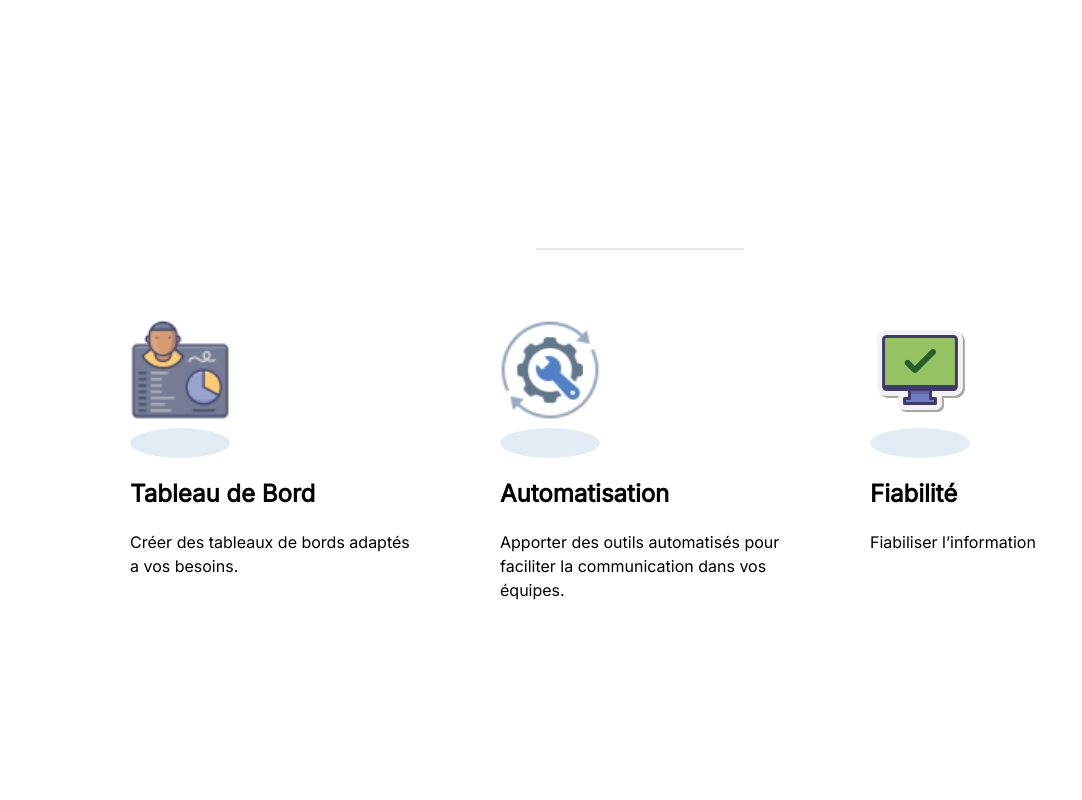
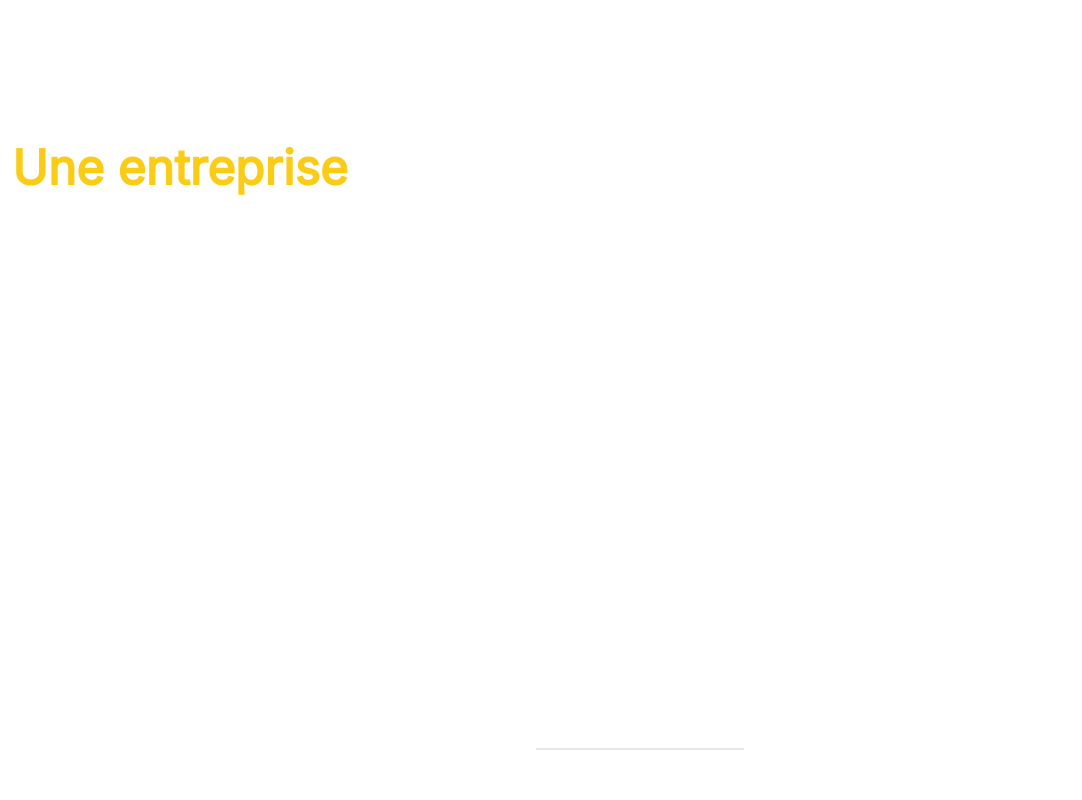
Before and after one commit to databisolution/Data-BiSolutions, a React (Create React App) app: page / in a window 1280 px wide. Shown: the part 500-1300 px from the top of the page, without its empty margins (0-1082 px from the left). Built offline with nearby package versions, Linux system fonts and the light colour scheme.

Commit message:
correction hauteur de texte

```diff
--- a/src/App.css
+++ b/src/App.css
@@ -104,8 +104,6 @@ E1BC29 */
 .title
 {
   padding-top: 30px;
-  /* height: 350px; */
-  /* width: 3000px; */
   background-image: linear-gradient(263deg, rgb(255,255,255),rgb(248,222,128));
   clip-path: polygon(0 0%, 100% 32%, 100% 100%, 0% 100%);
 }
@@ -150,3 +148,8 @@ E1BC29 */
   background-repeat: no-repeat;
   background-size: cover;
 }
+
+/*======================== Logo évo =========================*/
+.evol{
+  background-image: linear-gradient(180deg, rgb(238,238,238),rgb(255,255,255));
+}
--- a/src/components/Border.js
+++ b/src/components/Border.js
@@ -4,8 +4,6 @@ const Border = () => {
   return (
     <div
       className="border-b-[2px] mx-auto w-52 p-4"
-      data-aos="zoom-in-down"
-      data-aos-duration="1800"
     ></div>
   );
 };
--- a/src/components/OrgCard.js
+++ b/src/components/OrgCard.js
@@ -1,9 +1,8 @@
 import React from "react";
-// import dashlogo from "../containers/assets/images/dashlogo.png";
 
 const OrgCard = ({cardLogo, cardTitle, cardDesc}) => {
   return (
-    <div className="w-[280px] h-[480px] mt-[100px]">
+    <div className="w-[280px] h-[480px] lg:mt-[240px]">
       <img className="w-[100px] h-[100px]" src={cardLogo} alt="logo" />
       <div className="logoAccueil mt-2"></div>
       <h1 className="my-5 flex text-2xl font-semibold">{cardTitle}</h1>
--- a/src/components/Swipers.js
+++ b/src/components/Swipers.js
@@ -9,7 +9,7 @@ import { EffectCoverflow, Pagination, Autoplay } from "swiper";
 
 const Swipers = () => {
   return (
-    <div className="w-[300px] xm:w-[500px] md:w-[800px] mx-auto grayscale-carousel z-0 mt-[200px]">
+    <div className="w-[300px] xm:w-[500px] md:w-[800px] mx-auto grayscale-carousel z-0 mt-[150px]">
     <Swiper
       effect={"coverflow"}
       grabCursor={true}
--- a/src/components/Title.js
+++ b/src/components/Title.js
@@ -4,7 +4,7 @@ const Title = ({titleDesc}) => {
   return (
     <>
       <div className="title gradient-background w-[300px] sm:w-[320px] xm:w-[500px] h-[500px] md:w-[700px] lg:w-full md:h-[350px] mx-auto">
-        <p className="lg:w-[1000px] font-semibold 2xl:leading-[50px] relative text-3xl top-32 mx-auto">{titleDesc}</p>
+        <p className="lg:w-[1000px] font-semibold 2xl:leading-[50px] relative text-lg leading-[40px] lg:text-3xl top-32 mx-auto">{titleDesc}</p>
       </div>
     </>
   );
--- a/src/containers/MainPage.js
+++ b/src/containers/MainPage.js
@@ -32,10 +32,10 @@ const MainPage = () => {
             Data & BI Solutions
           </h1>
         </div>
-        <div className="w-[0px] xl:w-[1500px] mx-auto relative my-20">
-          {/* <div className="parallax"></div>
+        <div className="w-[300px] xl:w-[1500px] mx-auto relative my-20">
+          <div className="parallax"></div>
           <div className="absolute top-0 ">
-            <p className="parallax text-2xl text-justify p-2 text-white flex flex-col w-[700px] h-[300px] backdrop-blur-sm 2xl:leading-[70px]">
+            <p className="parallax text-2xl text-justify p-2 text-white flex flex-col md:w-[700px] h-[300px] backdrop-blur-sm 2xl:leading-[70px]">
               <span className="text-5xl text-yellow-400 font-semibold">
                 Une entreprise
               </span>{" "}
@@ -43,14 +43,14 @@ const MainPage = () => {
               activité et d’apporter des solutions dédiées en analyse BI et en
               applications automatisées pour les dirigeants et leurs équipes.
             </p>
-          </div> */}
+          </div>
         </div>
         <Border />
-        <div className="h-[1500px] w-[300px] lg:w-[1020px] lg:h-[520px] mx-auto flex flex-col lg:flex-row justify-between items-center">
+        <div className="h-[1000px] w-[300px] lg:w-[1020px] lg:h-[320px] mx-auto flex flex-col lg:flex-row justify-between items-center my-20">
           <OrgCard
             cardLogo={dashlogo}
-            cardTitle={"Tableau de Bord"}
-            cardDesc={"Créer des tableaux de bords adaptés a vos besoins."}
+            cardTitle={"Tableaux de Bords"}
+            cardDesc={"Créer des tableaux de bords adaptés à vos besoins."}
           />
           <OrgCard
             cardLogo={rpa}
@@ -215,11 +215,6 @@ const MainPage = () => {
             </div>
           </div>
           <Border />
-          {/* <Title
-            titleDesc={
-              " La centralisation de la donnée offre de grandes possibilités d’analyse."
-            }
-          /> */}
         </div>
         <Title
           titleDesc={
@@ -228,11 +223,20 @@ const MainPage = () => {
           }
         />
         <Border />
-        <div className="w-[300px] md:w-[650px] h-[1000px] lg:w-full xl:w-[1280px] lg:h-[600px] flex flex-col lg:flex-row justify-evenly border rounded-md mx-auto shadow-xl my-10">
+        <div
+          className="evol w-[300px] md:w-[650px] h-[1000px] lg:w-full xl:w-[1280px] lg:h-[600px] flex flex-col lg:flex-row justify-evenly border rounded-md mx-auto shadow-xl my-10"
+          data-aos="fade-zoom-in"
+          data-aos-duration="1000"
+          data-aos-easing="ease-in-out-cubic"
+        >
           <div className="relative lg:top-[50%]">
             <EvolutionLogo imgEvo={db} txtEvo={"Centralisation des données"} />
           </div>
-            <img className="h-[50px] w-[50px] lg:h-[50px] rotate-90 lg:-rotate-45 lg:relative top-[45%] mx-auto" src={arrow} alt="" />
+          <img
+            className="h-[50px] w-[50px] lg:h-[50px] rotate-90 lg:-rotate-45 lg:relative top-[45%] mx-auto"
+            src={arrow}
+            alt=""
+          />
 
           <div className="relative lg:top-[20%]">
             <EvolutionLogo
@@ -253,7 +257,11 @@ const MainPage = () => {
             />
           </div>
 
-            <img className="h-[50px] w-[50px] lg:h-[50px] rotate-90 lg:rotate-45 relative lg:top-[20%] mx-auto" src={arrow} alt="arrow" />
+          <img
+            className="h-[50px] w-[50px] lg:h-[50px] rotate-90 lg:rotate-45 relative lg:top-[20%] mx-auto"
+            src={arrow}
+            alt="arrow"
+          />
           <div className="relative lg:top-[20%]">
             <EvolutionLogo
               imgEvo={board}
@@ -270,13 +278,6 @@ const MainPage = () => {
           </div>
         </div>
         <Border />
-        {/* <p className="text-2xl pt-10">
-            Evolution, répartition et autres indicateurs clés sont accessibles.
-            Nous nous chargeons de faire interagir vos données pour vous mettre
-            à disposition des rapports précis. Développons ensemble les outils
-            dédiés à votre activité et vos besoins pour vous accompagner dans
-            votre stratégie et vos décisions.
-          </p> */}
         <Title
           titleDesc={
             " La centralisation de la donnée offre de grandes possibilités d’analyse. Evolution, répartition et autres indicateurs clés sont accessibles."
@@ -291,7 +292,7 @@ const MainPage = () => {
           data-aos-duration="1000"
         >
           <Border />
-          <p className="text-xl py-5">
+          <p className="text-xl my-20">
             Des entreprises comme la vôtre réalise chaque jour des projets BI
             pour améliorer leur quotidien
           </p>
@@ -309,6 +310,7 @@ const MainPage = () => {
             </button>
           </Link>
         </div>
+
       </div>
     </main>
   );
```
Also changed, not shown: src/components/KpiCircle.js (+43 -15 lines). Lines whose indentation alone changed are shown as unchanged.
